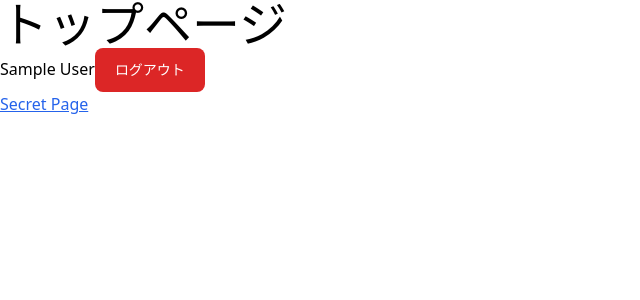
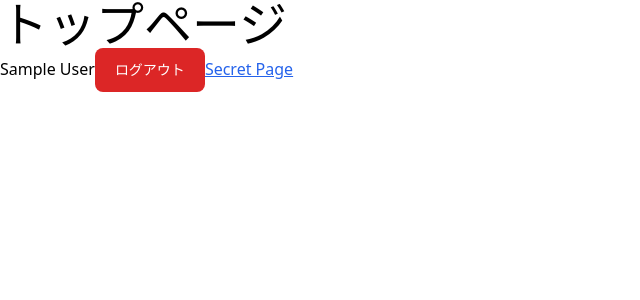
Before and after one commit to Tebaeleven/nextjs-saastest, a Next.js app: page / in a window 1280 px wide. Shown: the top 300 px of the page, without its empty margins (0-640 px from the left). Built offline with nearby package versions, Linux system fonts and the light colour scheme; no server answers; sample sign-in values are in the browser's storage.

Commit message:
デフォルトでページに認証をかけるように修正

```diff
--- a/pages/_app.tsx
+++ b/pages/_app.tsx
@@ -14,16 +14,22 @@ export default function App({
     pageProps: { session, ...pageProps },
 }: CustomAppProps) {
     return (
-    <SessionProvider
-      session={session}
-    >
-        {Component.requireAuth ? (
+        <SessionProvider session={session}>
+            {(() => {
+                console.log(Component.requireAuth)
+                if (
+                    typeof Component.requireAuth === "undefined" ||
+                    Component.requireAuth
+                ) { //requireAuthが未設定 or Trueの場合は認証
+                    return (
                         <AuthGuard>
                             <Component {...pageProps} />
                         </AuthGuard>
-        ) : (
-          <Component {...pageProps} />
-        )}
+                    );
+                } else { //falseにしている場合は認証しない
+                    return <Component {...pageProps} />;
+                }
+            })()}
         </SessionProvider>
     );
 }
--- a/pages/auth/signin.tsx
+++ b/pages/auth/signin.tsx
@@ -1,5 +1,6 @@
 import { getProviders, signIn } from "next-auth/react";
 import { InferGetServerSidePropsType } from "next";
+import { CustomNextPage } from "@/types/custom-next-page";
 
 const SignIn = ({
     providers,
@@ -31,7 +32,7 @@ const SignIn = ({
 };
 
 export default SignIn;
-
+SignIn.requireAuth=false
 export const getServerSideProps = async () => {
     // 複数の認証を取得
     const providers = await getProviders();
--- a/pages/index.tsx
+++ b/pages/index.tsx
@@ -26,8 +26,9 @@ export default function Home() {
             )}
 
             <Link href="/secret" className="font-medium text-blue-600 dark:text-blue-500 underline">
-              <p className="">Secret Page</p>
+                Secret Page
             </Link>
         </main>
     );
 }
+Home.requireAuth=false
--- a/pages/secret.tsx
+++ b/pages/secret.tsx
@@ -1,8 +1,9 @@
 import React from "react";
+import { CustomNextPage } from "@/types/custom-next-page";
 
-const Secret = () => {
+const Secret: CustomNextPage = () => {
     return <p className="text-4xl">Secret:認証が必要なページ</p>;
 };
 
 export default Secret;
-Secret.requireAuth = true;
+Secret.requireAuth=true
--- /dev/null
+++ b/types/custom-next-page.d.ts
@@ -0,0 +1,5 @@
+import { NextPage } from "next";
+
+export type CustomNextPage<P = {}, IP = P> = NextPage<P, IP> & {
+    requireAuth?: boolean;
+};
```
Also changed, not shown: pages/api/auth/[...nextauth].ts (line endings or trailing spaces). Lines whose indentation alone changed are shown as unchanged.
